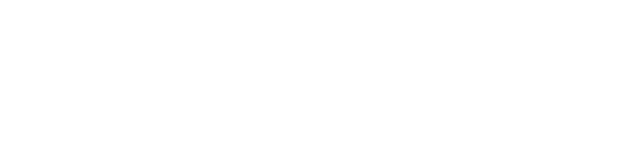
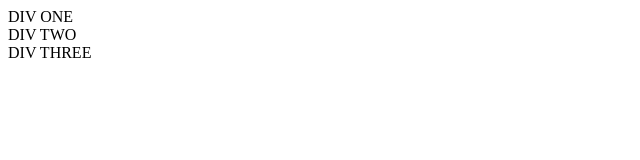
Before and after one commit to HeitorHMA/Margin-and-Padding-1, a plain HTML site: page index.html in a window 1280 px wide. Shown: the whole page, without its empty margins (0-640 px from the left). Drawn offline with Linux system fonts and the light colour scheme.

Commit message:
Add divs to body element

```diff
--- a/index.html
+++ b/index.html
@@ -7,7 +7,9 @@
     <link rel="stylesheet" href="style.css">
 </head>
 <body>
-
+    <div class="divone">DIV ONE</div>
+    <div class="divtwo">DIV TWO </div>
+    <div class="divthree">DIV THREE</div>
 
 </body>
 </html>
```
